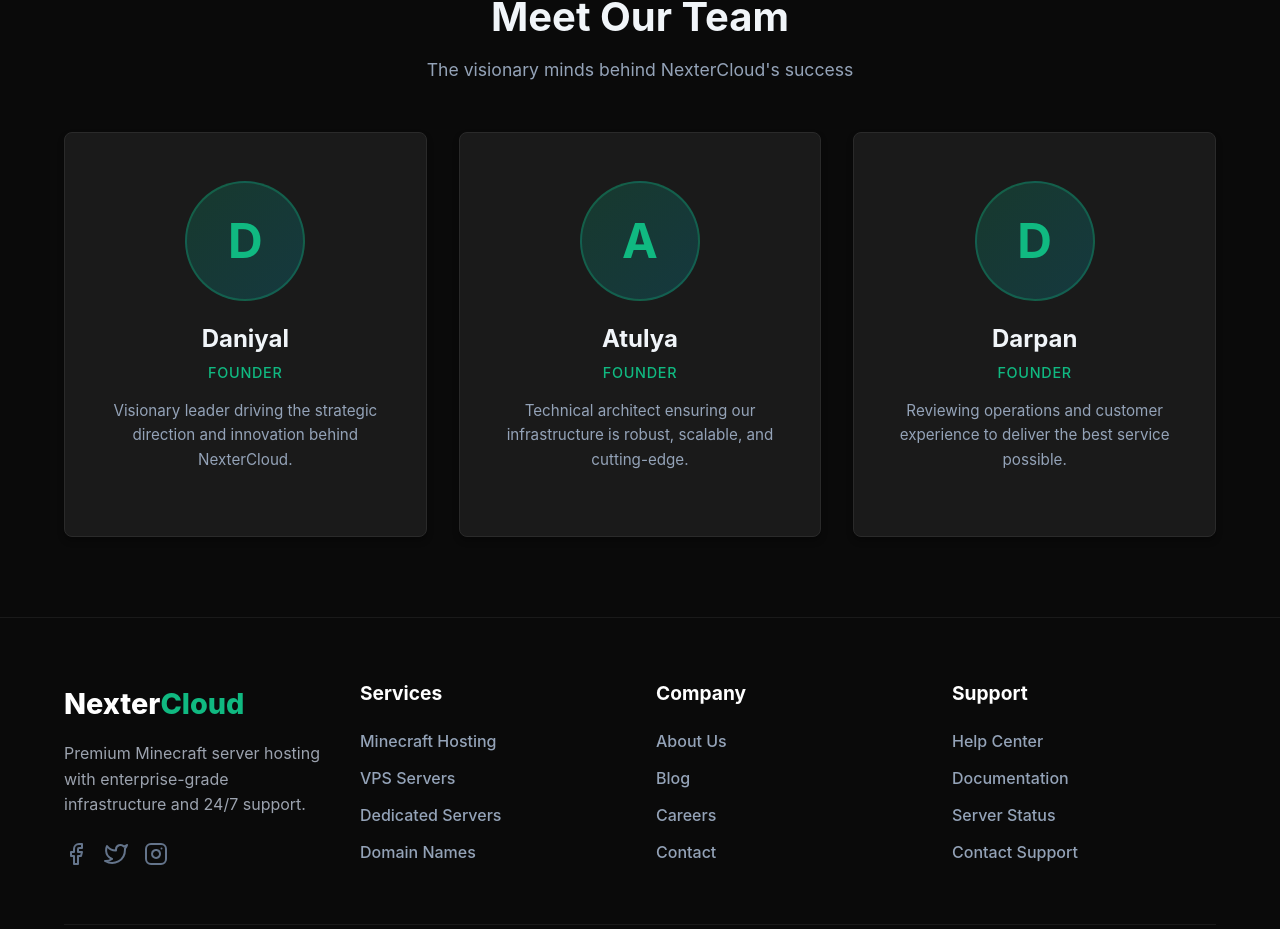
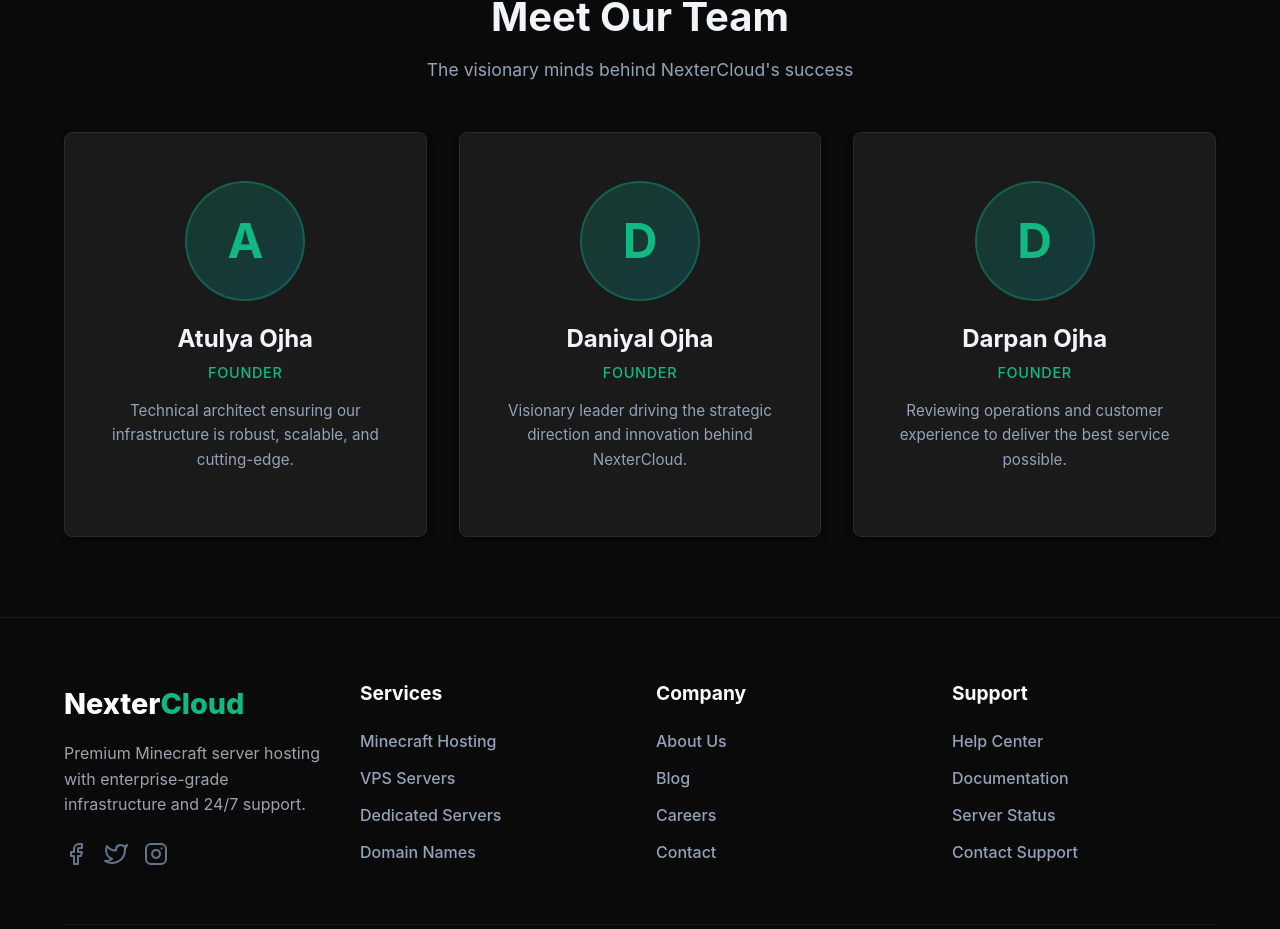
Before and after one commit to tejasdiscord12-collab/final-website, a React (Vite) app: page / in a window 1280 px wide. Shown: the part 4329-5258 px from the top of the page. Built offline with nearby package versions, Linux system fonts and the light colour scheme.

Commit message:
fix: reorder team and add surnames

```diff
--- a/src/components/Team.jsx
+++ b/src/components/Team.jsx
@@ -89,17 +89,17 @@ const Bio = styled.p`
 
 const teamMembers = [
   {
-    name: "Daniyal",
+    name: "Atulya Ojha",
+    role: "Founder",
+    bio: "Technical architect ensuring our infrastructure is robust, scalable, and cutting-edge."
+  },
+  {
+    name: "Daniyal Ojha",
     role: "Founder",
     bio: "Visionary leader driving the strategic direction and innovation behind NexterCloud."
   },
   {
-    name: "Atulya",
-    role: "Founder",
-    bio: "Technical architect ensuring our infrastructure is robust, scalable, and cutting-edge."
-  },
-  {
-    name: "Darpan",
+    name: "Darpan Ojha",
     role: "Founder",
     bio: "Reviewing operations and customer experience to deliver the best service possible."
   }
```
